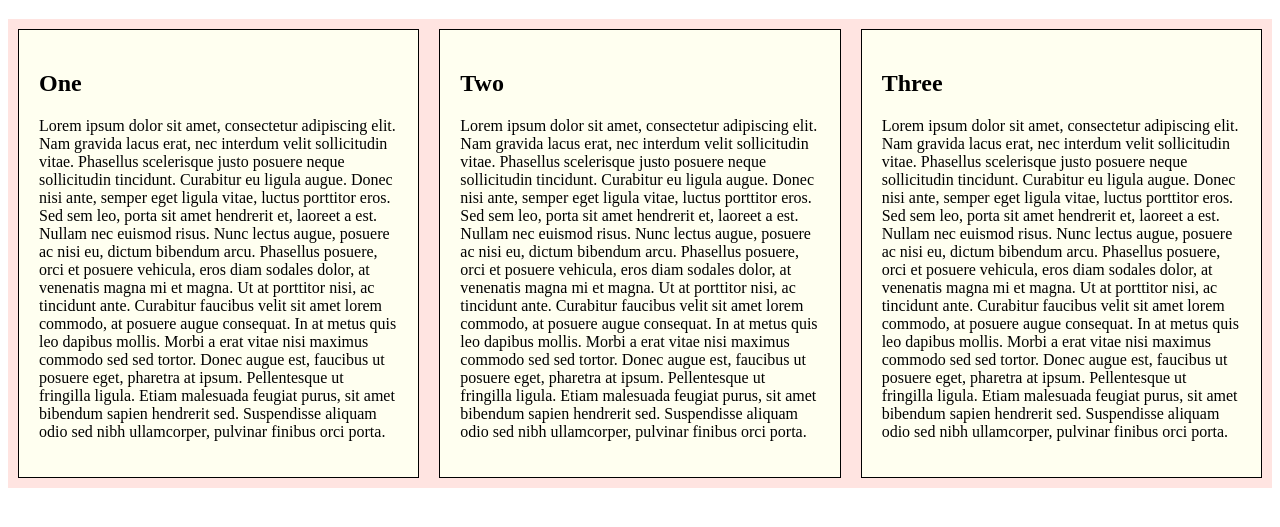
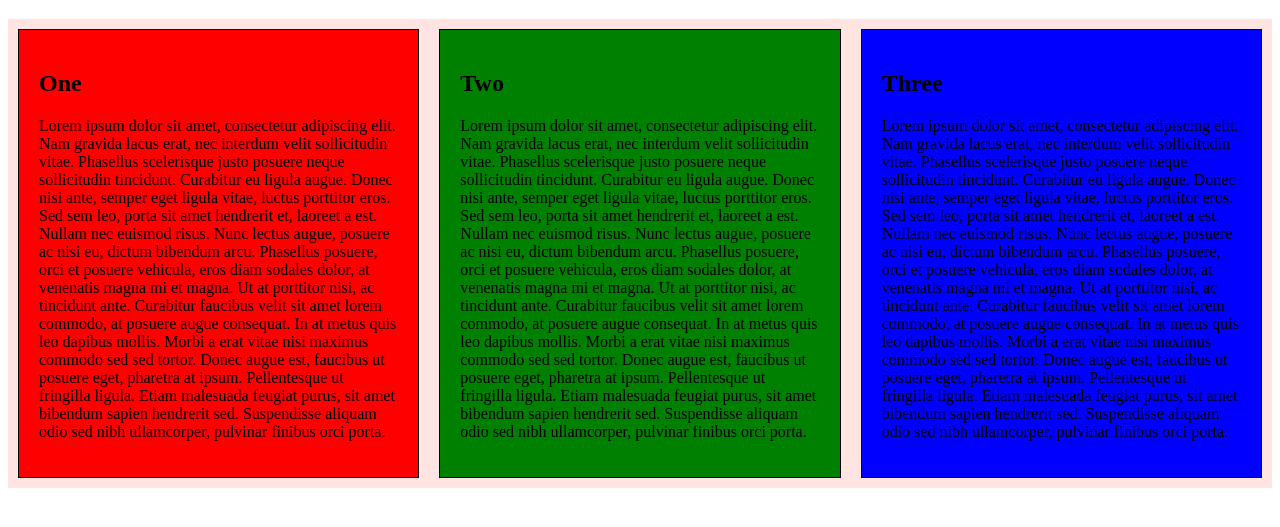
Before and after one commit to khanhcongnguyen/Class13, a plain HTML site: page index.html in a window 1280 px wide. Shown: the part 61-588 px from the top of the page. Drawn offline with Linux system fonts and the light colour scheme.

Commit message:
Add files via upload

```diff
--- a/css/style.css
+++ b/css/style.css
@@ -6,7 +6,7 @@
 }
 
 .flex-container > div {
-  background-color:ivory;
+  background-color:whitesmoke;
   width:40%;
   margin:10px;
   padding:20px;
@@ -17,4 +17,16 @@
   .flex-container {
     flex-direction: row;
   }
+  .flex-container > div {
+    width:80%;
+  }
+#one {
+  background-color:red;
 }
+#two {
+  background-color:green;
+}
+#three {
+  background-color:blue;
+}
+}
```
